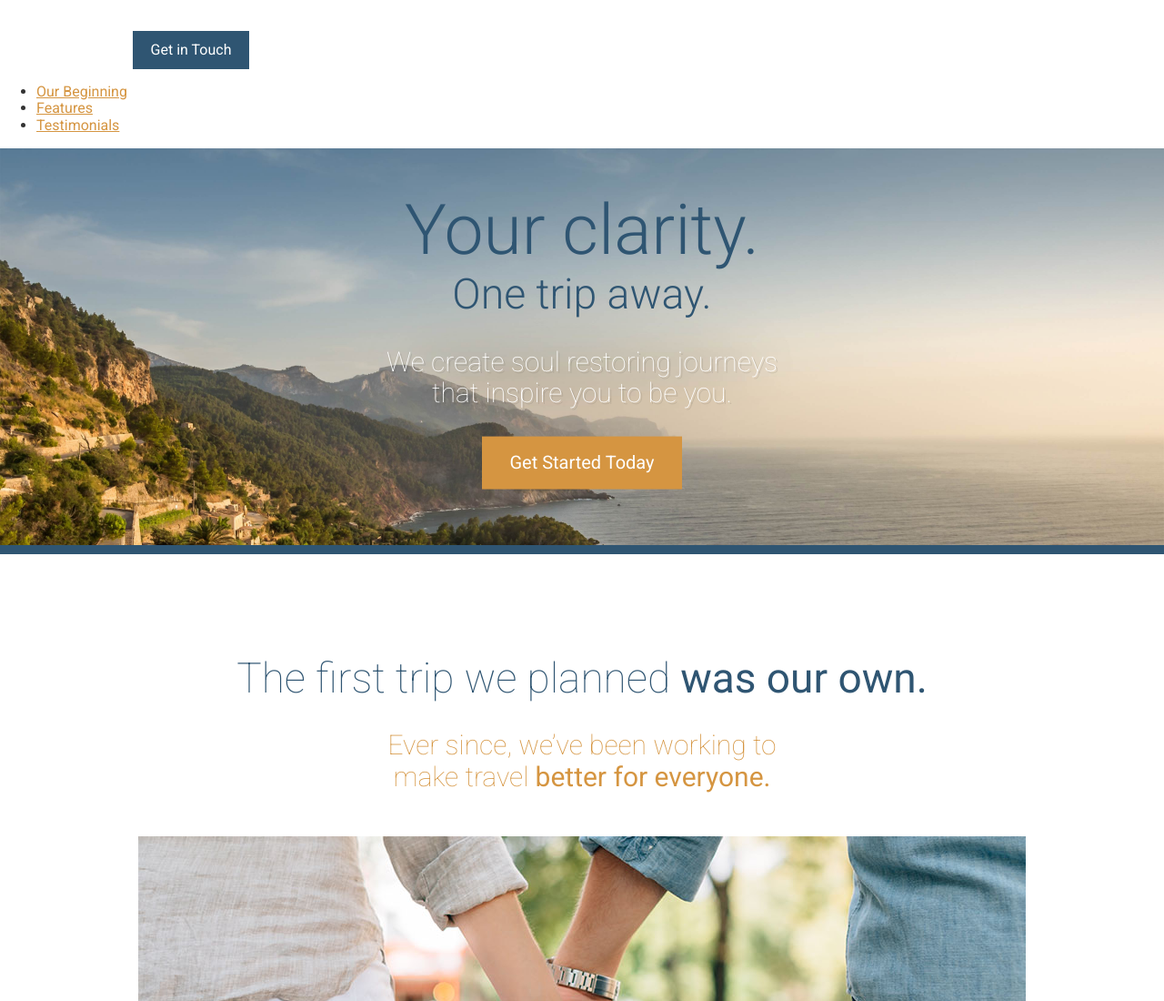
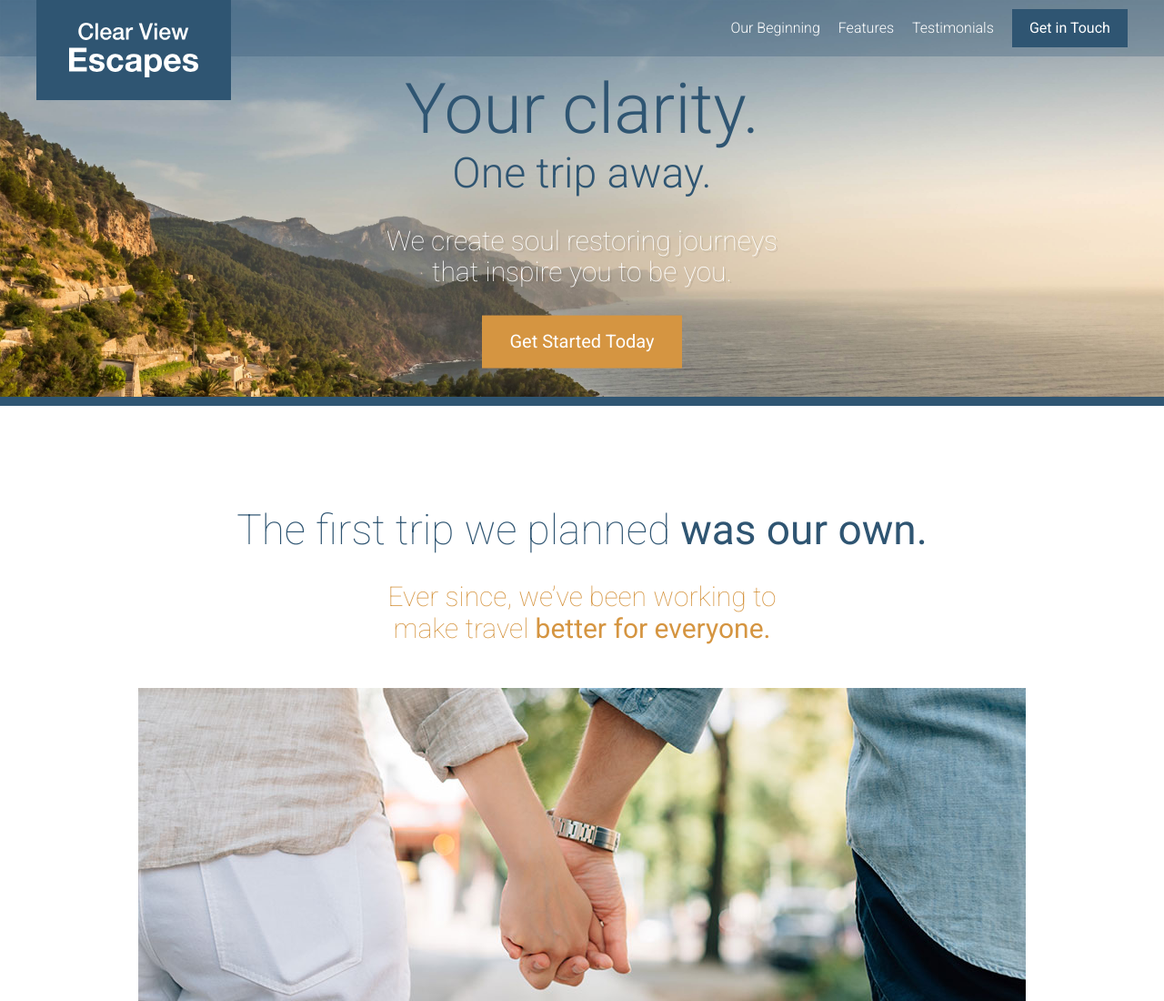
Before and after one commit to aladdinmateo/myPackage, a website: page maNode/Project/tt/index.html in a window 1280 px wide. Shown: the top 1100 px of the page at 91% size. Drawn offline with Linux system fonts and the light colour scheme.

Commit message:
styling the header by just HTML\CSS

```diff
--- a/maNode/Project/Gulp/myTasks/cssWork.js
+++ b/maNode/Project/Gulp/myTasks/cssWork.js
@@ -4,11 +4,12 @@ var gulp = require('gulp'),
     cssVars = require('postcss-simple-vars'),
     nested = require('postcss-nested'),
     mixins = require('postcss-mixins'),
-    importCss = require('postcss-import');
+    importCss = require('postcss-import'),
+    postHex = require('postcss-hexrgba');
 
 gulp.task('cssWork', function() {
   return gulp.src('tt/Css/again/maCssII.css')
-    .pipe(postCss([importCss, mixins, cssVars, nested, autoPrefix]))
+    .pipe(postCss([importCss, mixins, cssVars, nested, postHex, autoPrefix]))
     .on('error', function(errorFix) {
       console.log(errorFix.toString());
       this.emit('end');
--- a/maNode/Project/tt/Css/again/maCssII.css
+++ b/maNode/Project/tt/Css/again/maCssII.css
@@ -14,4 +14,7 @@
 @import "newStyle/_testimonial";
 @import "newStyle/_sprite";
 @import "newStyle/_footer";
+@import "newStyle/_upperHeader";
+@import "newStyle/_nav";
+
 /* @import "../Sprite/css/sprite"; */
--- a/maNode/Project/tt/Css/again/newStyle/_large-hero.css
+++ b/maNode/Project/tt/Css/again/newStyle/_large-hero.css
@@ -7,12 +7,17 @@
   }
 
   &_text-content {
+    padding-top: 88px;
     position: absolute;
     top: 50%;
     transform: translateY(-50%);
     left: 0;
     width: 100%;
     text-align: center;
+
+    @mixin medium {
+      padding-top: 60px;
+    }
   }
 
   &_title {
--- /dev/null
+++ b/maNode/Project/tt/Css/again/newStyle/_nav.css
@@ -0,0 +1,26 @@
+.proper-nav {
+
+  &_pull-right {
+    float: right;
+  }
+
+  ul {
+    margin: 0;
+    padding: 0;
+    @mixin clearfloat
+  }
+
+  li {
+    list-style: none;
+    float: left;
+    padding-right: 20px;
+  }
+
+  a {
+    text-decoration: none;
+    color: #FFF;
+    font-weight: 300;
+    display: block;
+    padding: 12px 0;
+  }
+}
--- /dev/null
+++ b/maNode/Project/tt/Css/again/newStyle/_upperHeader.css
@@ -0,0 +1,59 @@
+.upHeader {
+  padding: 10px 0;
+  position: absolute;
+  z-index: 1;
+  width: 100%;
+  position: fixed;
+
+  @mixin medium {
+    background-color: rgba($darkBlue, 0.3);
+  }
+
+  &_btn-contain {
+    float: right;
+  }
+
+  &_icon {
+    position: absolute;
+    top: 0;
+    left: 50%;
+    transform: translateX(-50%) scale(0.8);
+    transform-origin: 50% 0;
+    background-color: $darkBlue;
+    padding: 25px 36px;
+
+    @mixin medium {
+      left: auto;
+      transform: translateX(0);
+    }
+  }
+
+  &_icon-text {
+    visibility: hidden;
+  }
+
+  &_menu {
+    display: none;
+
+    @mixin medium {
+      display: block;
+    }
+  }
+
+  &_menu-icon {
+    width: 20px;
+    height: 20px;
+    background-color: #FFF;
+    position: absolute;
+    top: 10px;
+    right: 10px;
+
+    @mixin medium {
+      display: none;
+    }
+  }
+
+  /* &_linked {
+    display: inline-block;
+  } */
+}
--- a/maNode/Project/tt/Css/styles/maCssII.css
+++ b/maNode/Project/tt/Css/styles/maCssII.css
@@ -479,6 +479,7 @@ a {
   }
 
 .large-hero_text-content {
+    padding-top: 88px;
     position: absolute;
     top: 50%;
     -webkit-transform: translateY(-50%);
@@ -486,6 +487,13 @@ a {
     left: 0;
     width: 100%;
     text-align: center;
+  }
+
+@media (min-width: 800px) {
+
+.large-hero_text-content {
+      padding-top: 60px
+  }
   }
 
 .large-hero_title {
@@ -1150,4 +1158,107 @@ a {
   }
   }
 
+.upHeader {
+  padding: 10px 0;
+  position: absolute;
+  z-index: 1;
+  width: 100%;
+  position: fixed;
+
+  /* &_linked {
+    display: inline-block;
+  } */
+}
+
+@media (min-width: 800px) {
+
+.upHeader {
+    background-color: rgba(47,85,114, 0.3)
+}
+  }
+
+.upHeader_btn-contain {
+    float: right;
+  }
+
+.upHeader_icon {
+    position: absolute;
+    top: 0;
+    left: 50%;
+    -webkit-transform: translateX(-50%) scale(0.8);
+            transform: translateX(-50%) scale(0.8);
+    -webkit-transform-origin: 50% 0;
+            transform-origin: 50% 0;
+    background-color: #2f5572;
+    padding: 25px 36px;
+  }
+
+@media (min-width: 800px) {
+
+.upHeader_icon {
+      left: auto;
+      -webkit-transform: translateX(0);
+              transform: translateX(0)
+  }
+  }
+
+.upHeader_icon-text {
+    visibility: hidden;
+  }
+
+.upHeader_menu {
+    display: none;
+  }
+
+@media (min-width: 800px) {
+
+.upHeader_menu {
+      display: block
+  }
+  }
+
+.upHeader_menu-icon {
+    width: 20px;
+    height: 20px;
+    background-color: #FFF;
+    position: absolute;
+    top: 10px;
+    right: 10px;
+  }
+
+@media (min-width: 800px) {
+
+.upHeader_menu-icon {
+      display: none
+  }
+  }
+
+.proper-nav_pull-right {
+    float: right;
+  }
+
+.proper-nav ul {
+    margin: 0;
+    padding: 0;}
+
+.proper-nav ul::after {
+    content: "";
+    clear: both;
+    display: table;
+  }
+
+.proper-nav li {
+    list-style: none;
+    float: left;
+    padding-right: 20px;
+  }
+
+.proper-nav a {
+    text-decoration: none;
+    color: #FFF;
+    font-weight: 300;
+    display: block;
+    padding: 12px 0;
+  }
+
 /* @import "../Sprite/css/sprite"; */
--- a/maNode/Project/tt/index.html
+++ b/maNode/Project/tt/index.html
@@ -9,16 +9,32 @@
   <link rel="stylesheet" href="Css/styles/maCssII.css">
 </head>
 <body>
-  <header>
-    <img src="assets/images/icons/clear-view-escapes.svg">
+  <header class="upHeader">
+    <div class="wrapper">
+      <div class="upHeader_icon">
+        <div class="icon icon-clear-view-escapes">
+          <span class="upHeader_icon-text">Clear View Escapes</span>
+        </div>
+      </div>
+
+      <div class="upHeader_menu-icon">
+
+      </div>
+
+      <div class=" upHeader_menu">
+        <div class="upHeader_btn-contain">
           <a href="#" class="btn">Get in Touch</a>
-    <nav>
+        </div>
+        <nav class="proper-nav proper-nav_pull-right">
           <ul>
-        <li><a href="#our-beginning">Our Beginning</a></li>
+            <li><a class="" href="#our-beginning">Our Beginning</a></li>
             <li><a href="#features">Features</a></li>
             <li><a href="#testimonials">Testimonials</a></li>
           </ul>
         </nav>
+      </div>
+    </div>
+
   </header>
 
   <div class="large-hero">
```
Lines whose indentation alone changed are shown as unchanged.
